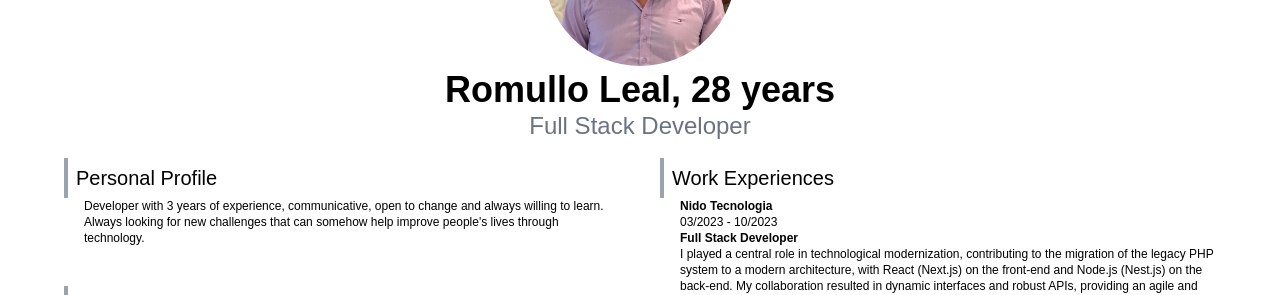
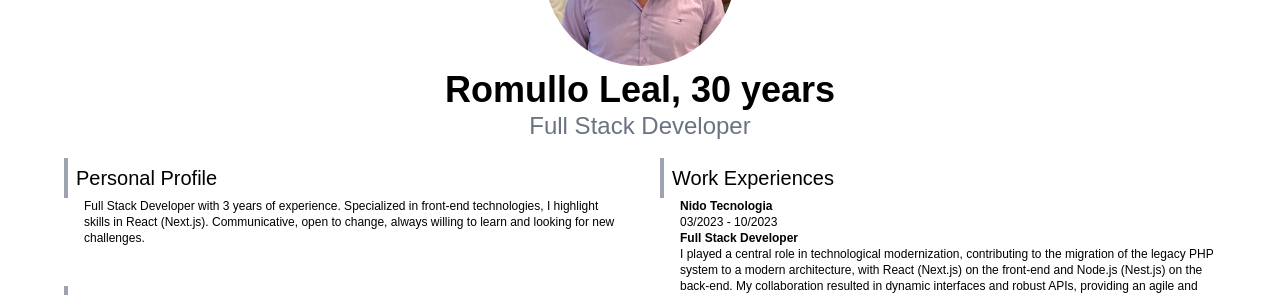
Before and after one commit to romulloleal/romulloleal.github.io, a React (Create React App) app: page / in a window 1280 px wide. Shown: the part 150-445 px from the top of the page. Built offline with nearby package versions, Linux system fonts and the light colour scheme.

Commit message:
edit years old and about me

```diff
--- a/src/App.tsx
+++ b/src/App.tsx
@@ -32,7 +32,7 @@ function App() {
 
         <section className="flex items-center flex-col mb-4">
           <div className="font-semibold text-4xl">
-            Romullo Leal, 28 {translate('years')}
+            Romullo Leal, 30 {translate('years')}
           </div>
           <div className="text-2xl text-gray-500">
             {translate('fullStackDeveloper')}
--- a/src/utils/Translate/languages/en_us.json
+++ b/src/utils/Translate/languages/en_us.json
@@ -5,7 +5,7 @@
   "years": "years",
   "fullStackDeveloper": "Full Stack Developer",
   "personalProfileTitle": "Personal Profile",
-  "personalProfileDescription": "Developer with 3 years of experience, communicative, open to change and always willing to learn. Always looking for new challenges that can somehow help improve people's lives through technology.",
+  "personalProfileDescription": "Full Stack Developer with 3 years of experience. Specialized in front-end technologies, I highlight skills in React (Next.js). Communicative, open to change, always willing to learn and looking for new challenges.",
   "skills": "Skills",
   "education": "Education",
   "educationDescription": "Bachelor in Information Systems - 2022",
--- a/src/utils/Translate/languages/pt_br.json
+++ b/src/utils/Translate/languages/pt_br.json
@@ -5,7 +5,7 @@
   "years": "anos",
   "fullStackDeveloper": "Desenvolvedor Full Stack",
   "personalProfileTitle": "Resumo Pessoal",
-  "personalProfileDescription": "Desenvolvedor com 3 anos de experiência, comunicativo, aberto a mudanças e sempre disposto a aprender. Sempre em busca de novos desafios que possam ajudar de alguma forma a melhorar a vida das pessoas através da tecnologia.",
+  "personalProfileDescription": "Desenvolvedor Full Stack com 3 anos de experiência. Especializado em tecnologias front-end, destaco habilidades em React (Next.js). Comunicativo, aberto a mudanças, sempre disposto a aprender e em busca de novos desafios.",
   "skills": "Habilidades",
   "education": "Formação Acadêmica",
   "educationDescription": "Bacharelado em Sistemas da Informação - 2022",
```
